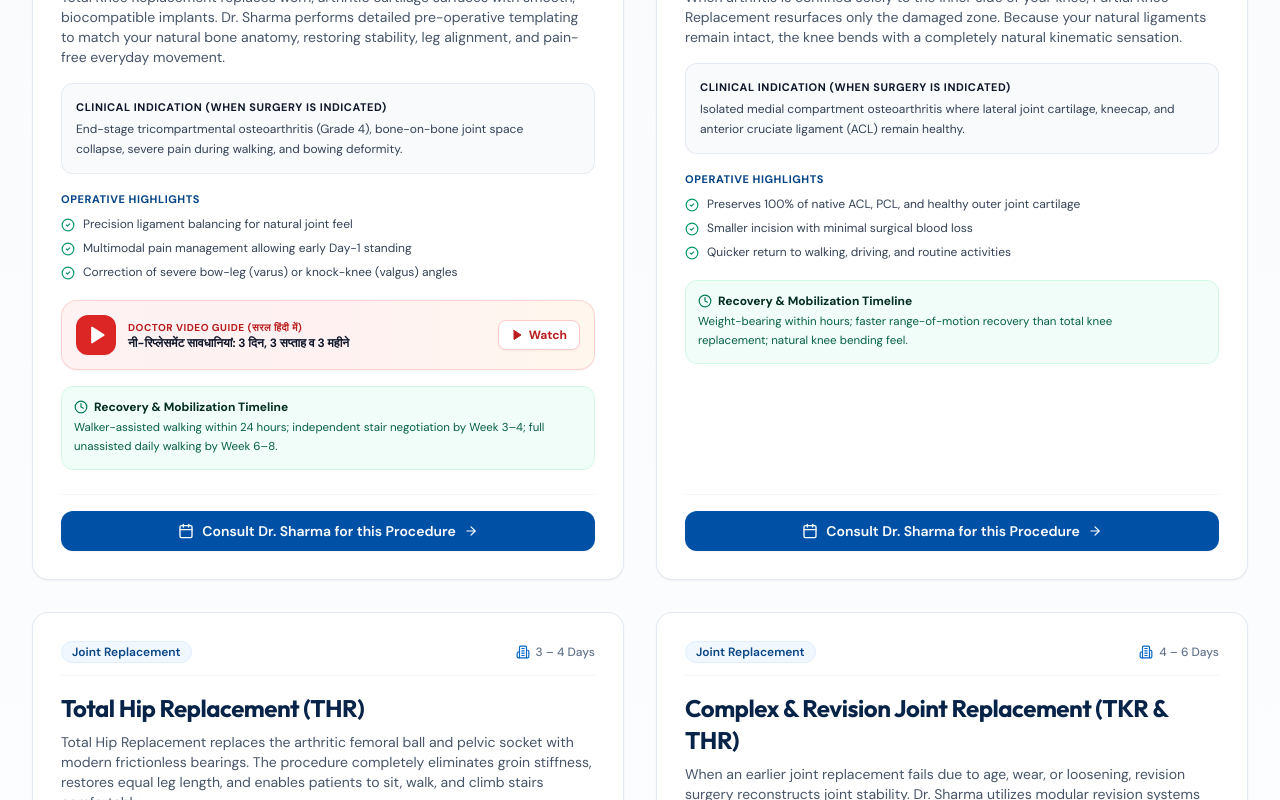
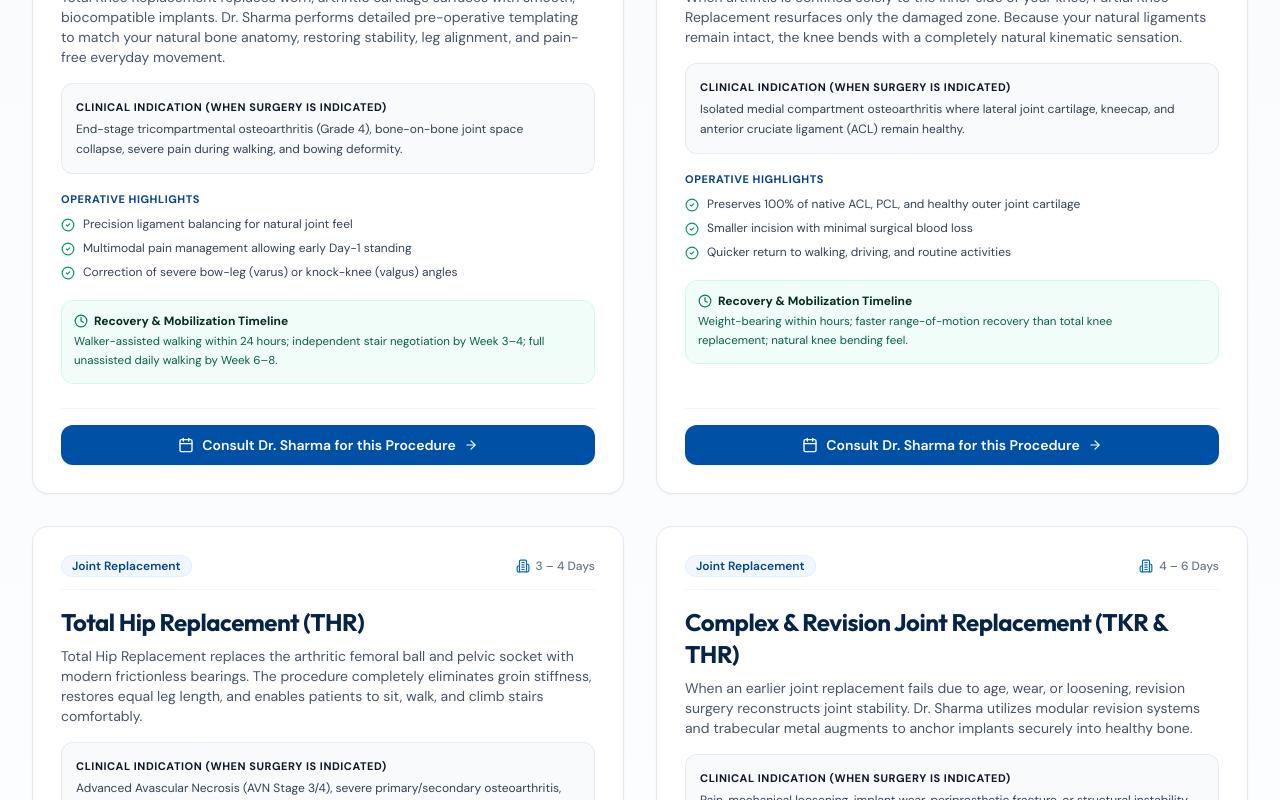
Before and after one commit to vilisipsum/bestortho.clinic, a Next.js app: page / in a window 1280 px wide. Shown: the part 7283-8083 px from the top of the page. Built offline with nearby package versions, Linux system fonts and the light colour scheme.

Commit message:
fix: remove duplicate video embed from SurgicalProceduresSection to eliminate repetition with VideoSection

```diff
--- a/components/SurgicalProceduresSection.tsx
+++ b/components/SurgicalProceduresSection.tsx
@@ -27,7 +27,6 @@ type TabType = 'all' | 'joint-replacement' | 'arthroscopy' | 'trauma-fractures'
 
 export default function SurgicalProceduresSection({ onOpenBooking }: SurgicalProceduresSectionProps) {
   const [activeTab, setActiveTab] = useState<TabType>('all');
-  const [videoModalOpen, setVideoModalOpen] = useState(false);
 
   const filteredProcedures = activeTab === 'all'
     ? surgicalProcedures
@@ -147,33 +146,6 @@ export default function SurgicalProceduresSection({ onOpenBooking }: SurgicalPro
                   ))}
                 </div>
 
-                {/* Contextual Video Banner for Total Knee Replacement */}
-                {proc.id === 'tkr-primary' && (
-                  <div className="mb-4 p-3.5 rounded-2xl bg-gradient-to-r from-red-50 via-rose-50 to-orange-50 border border-red-200/80 flex items-center justify-between gap-3 shadow-sm">
-                    <div className="flex items-center gap-3">
-                      <div className="w-10 h-10 rounded-xl bg-red-600 flex items-center justify-center text-white shrink-0 shadow-sm">
-                        <Play className="w-5 h-5 fill-current ml-0.5" />
-                      </div>
-                      <div>
-                        <span className="text-[10px] font-bold uppercase tracking-wider text-red-700 block">
-                          Doctor Video Guide (सरल हिंदी में)
-                        </span>
-                        <span className="text-xs font-bold text-slate-900 block leading-tight">
-                          नी-रिप्लेसमेंट सावधानियां: 3 दिन, 3 सप्ताह व 3 महीने
-                        </span>
-                      </div>
-                    </div>
-                    <button
-                      type="button"
-                      onClick={() => setVideoModalOpen(true)}
-                      className="px-3 py-1.5 rounded-lg bg-white hover:bg-slate-50 text-red-700 text-xs font-bold border border-red-200 shadow-sm shrink-0 flex items-center gap-1.5 transition-colors"
-                    >
-                      <Play className="w-3 h-3 fill-current" />
-                      <span>Watch</span>
-                    </button>
-                  </div>
-                )}
-
                 {/* Mobilization Timeline Box */}
                 <div className="p-3 rounded-xl bg-emerald-50/70 border border-emerald-100 text-xs text-emerald-900 mb-6">
                   <span className="font-bold flex items-center gap-1.5 mb-1 text-emerald-950">
@@ -228,56 +200,6 @@ export default function SurgicalProceduresSection({ onOpenBooking }: SurgicalPro
 
       </div>
 
-      {/* TKR Video Modal */}
-      {videoModalOpen && (
-        <div
-          className="fixed inset-0 z-50 bg-slate-950/80 backdrop-blur-md flex items-center justify-center p-4 sm:p-6"
-          onClick={() => setVideoModalOpen(false)}
-        >
-          <div
-            className="bg-white rounded-3xl border border-slate-200 shadow-2xl max-w-4xl w-full p-5 sm:p-7 relative overflow-hidden"
-            onClick={(e) => e.stopPropagation()}
-          >
-            <div className="flex items-start justify-between gap-4 pb-4 mb-4 border-b border-slate-100">
-              <div>
-                <span className="px-2.5 py-0.5 rounded-full text-xs font-semibold bg-red-50 text-red-700 border border-red-200 mb-1 inline-block">
-                  Dr. Gaurav Sharma Video Guide
-                </span>
-                <h3 className="text-base sm:text-lg font-bold text-brand-950 font-display">
-                  नी-रिप्लेसमेंट सर्जरी के बाद 3 दिन, 3 सप्ताह और 3 महीने तक क्या रखें सावधानी?
-                </h3>
-              </div>
-              <button
-                onClick={() => setVideoModalOpen(false)}
-                className="min-w-[40px] min-h-[40px] flex items-center justify-center rounded-xl border border-slate-200 bg-slate-50 text-slate-600 hover:bg-slate-100 transition-colors shrink-0"
-                aria-label="Close Video"
-              >
-                <X className="w-5 h-5" />
-              </button>
-            </div>
-
-            <div className="relative aspect-video rounded-2xl bg-black overflow-hidden shadow-inner mb-4">
-              <iframe
-                src="https://www.youtube-nocookie.com/embed/LXH2a25uaQg?autoplay=1&rel=0&modestbranding=1"
-                title="Knee Replacement Post-Op Precautions by Dr. Gaurav Sharma"
-                allow="accelerometer; autoplay; clipboard-write; encrypted-media; gyroscope; picture-in-picture; web-share"
-                allowFullScreen
-                className="absolute inset-0 w-full h-full border-0"
-              />
-            </div>
-
-            <div className="flex items-center justify-between text-xs text-slate-500">
-              <span>Expert advice by Dr. Gaurav Sharma • Senior Consultant Orthopaedics</span>
-              <button
-                onClick={() => setVideoModalOpen(false)}
-                className="btn-secondary text-xs py-1.5 px-4"
-              >
-                Close
-              </button>
-            </div>
-          </div>
-        </div>
-      )}
-    </section>
+      </section>
   );
 }
```
